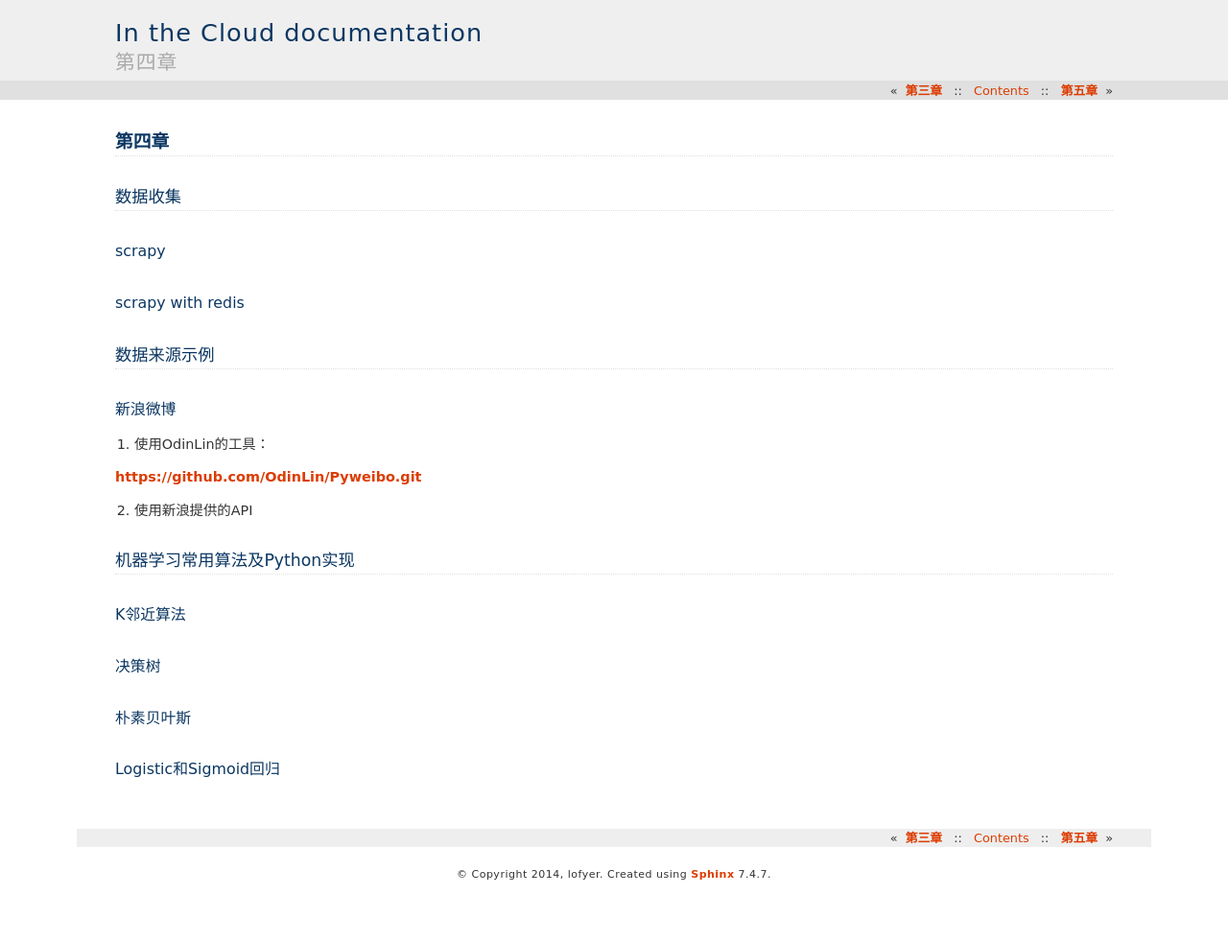
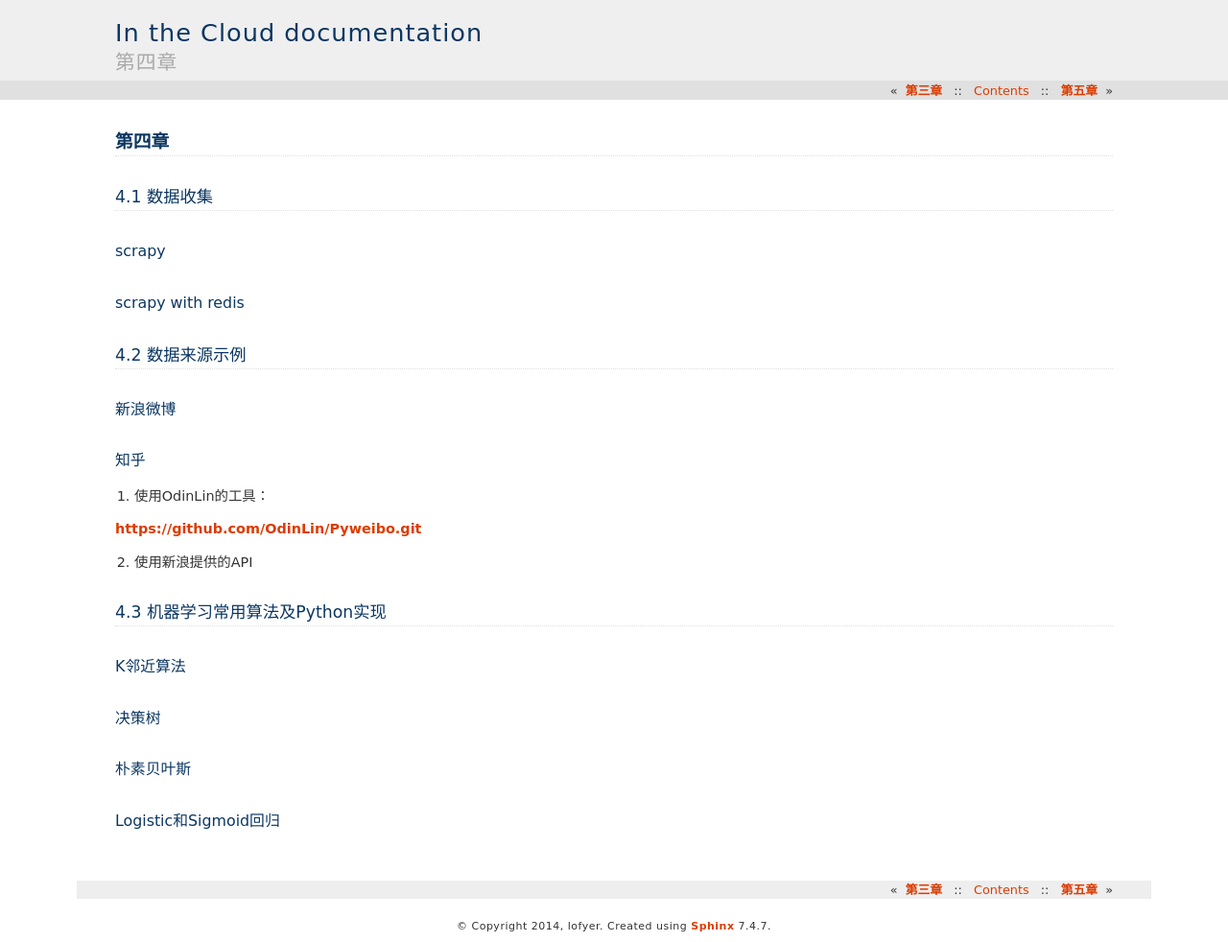
Before and after one commit to lofyer/InTheCloud, a Sphinx documentation site: the page built from source/posts/ch04.rst, in a window 1280 px wide. Shown: the whole page at 96% size. Built offline with Sphinx 7.4.7, drawn with Linux system fonts in a browser that asks for light colours; formulas are drawn with MathJax 3; before the commit the page ends 929 px from its top, so only the background shows below that.

Commit message:
更新目录

```diff
--- a/source/posts/appendix01.rst
+++ b/source/posts/appendix01.rst
@@ -207,3 +207,7 @@ chef
 
 puppet
 ------
+
+功能上与chef类似，但是影响力更大。
+
+`下载虚拟机 <https://puppetlabs.com/download-learning-vm>`_ 并按照里面的教程来快速上手。
--- a/source/posts/appendix03.rst
+++ b/source/posts/appendix03.rst
@@ -16,8 +16,8 @@ OVF
 
 用户：，系统：root/123456
 
-Onekey script
---------------
+一键脚本
+--------
 
 https://github.com/lofyer/onekey-deploy.git
 
--- a/source/posts/ch04.rst
+++ b/source/posts/ch04.rst
@@ -2,8 +2,8 @@
 第四章
 ======
 
-数据收集
---------
+4.1 数据收集
+-------------
 
 scrapy
 ~~~~~~~
@@ -11,11 +11,14 @@ scrapy
 scrapy with redis
 ~~~~~~~~~~~~~~~~~~
 
-数据来源示例
--------------
+4.2 数据来源示例
+-----------------
 
 新浪微博
 ~~~~~~~~
+
+知乎
+~~~~
 
 1. 使用OdinLin的工具：
 
@@ -23,8 +26,8 @@ https://github.com/OdinLin/Pyweibo.git
 
 2. 使用新浪提供的API
 
-机器学习常用算法及Python实现
-----------------------------
+4.3 机器学习常用算法及Python实现
+---------------------------------
 
 K邻近算法
 ~~~~~~~~~~
```
